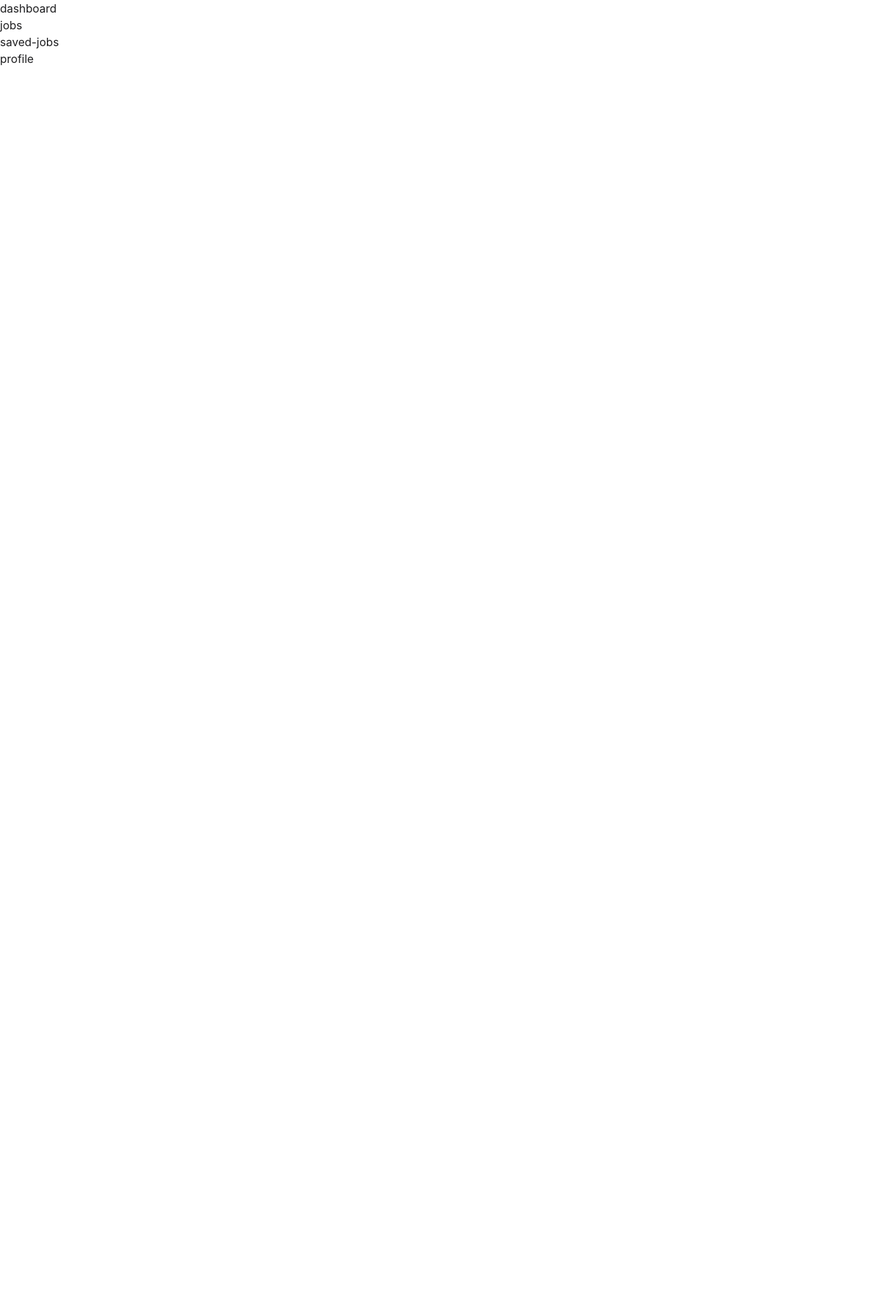
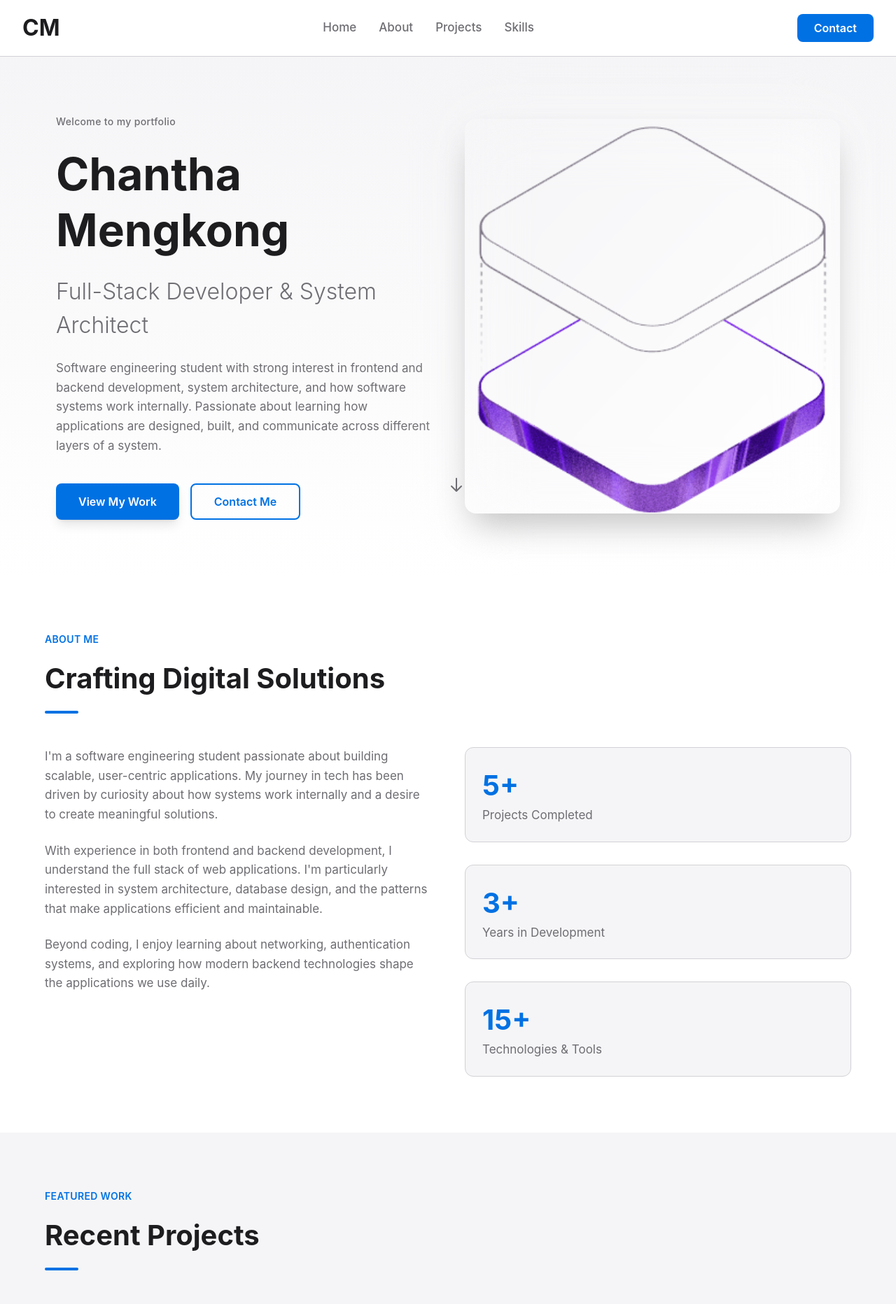
Before and after one commit to Korng12/my-portfolio, a Vue app in the folder frontend/: page / in a window 1280 px wide. Shown: the top 1864 px of the page at 70% size. Before the commit the page ends 800 px from the top, so only its background shows below. Built offline with nearby package versions, Linux system fonts and the light colour scheme; the HTML template or start-up script is replaced by a standard one.

Commit message:
comment unused import

```diff
--- a/frontend/src/layoutes/MainLayout.vue
+++ b/frontend/src/layoutes/MainLayout.vue
@@ -4,7 +4,7 @@
 
 </template>
 <script setup lang="ts">
-import Header from '@/components/Header.vue';
+// import Header from '@/components/Header.vue';
 
 
 </script>
--- a/frontend/src/router/index.ts
+++ b/frontend/src/router/index.ts
@@ -1,4 +1,4 @@
-import type { RouteRecordInfo } from 'vue-router'
+
 // src/router/index.ts
 import { createRouter, createWebHistory, type RouteRecordRaw } from 'vue-router'
 
--- a/frontend/src/views/HomeView.vue
+++ b/frontend/src/views/HomeView.vue
@@ -1,27 +1,26 @@
 <template>
   <main class="bg-background text-text-primary">
     <!-- Header/Navigation -->
-    <!-- <Header /> -->
-    <Sidebar></Sidebar>
+    <Header />
     <!-- Hero Section with Profile -->
-    <!-- <section class="relative overflow-hidden bg-gradient-to-b from-surface to-background">
+    <section class="relative overflow-hidden bg-gradient-to-b from-surface to-background">
       <Profile />
-    </section> -->
+    </section>
 
     <!-- About Me Section -->
-    <!-- <section class="py-20 px-4 md:px-8">
+    <section class="py-20 px-4 md:px-8">
       <AboutMe />
-    </section> -->
+    </section>
 
     <!-- Featured Projects Section -->
-    <!-- <section class="py-20 px-4 md:px-8 bg-surface">
+    <section class="py-20 px-4 md:px-8 bg-surface">
       <FeatureProjuect />
-    </section> -->
+    </section>
 
     <!-- Skills Section -->
-    <!-- <section class="py-20 px-4 md:px-8">
+    <section class="py-20 px-4 md:px-8">
       <SkillSection />
-    </section> -->
+    </section>
   </main>
 </template>
 
@@ -31,5 +30,5 @@ import Profile from '@/components/Profile.vue';
 import AboutMe from '@/components/AboutMe.vue';
 import FeatureProjuect from '@/components/FeatureProjuect.vue';
 import SkillSection from '@/components/SkillSection.vue';
-import Sidebar from '@/components/Sidebar.vue';
+// import Sidebar from '@/components/Sidebar.vue';
 </script>
```
